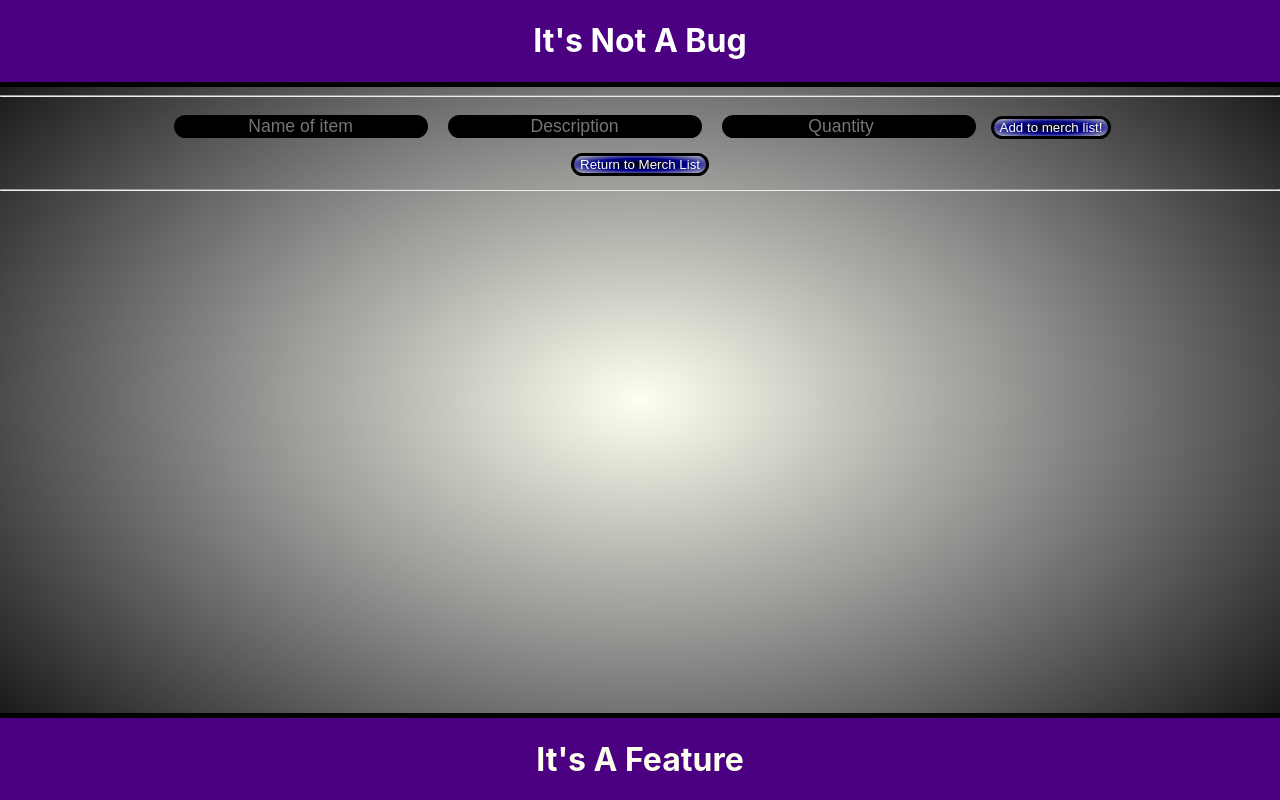
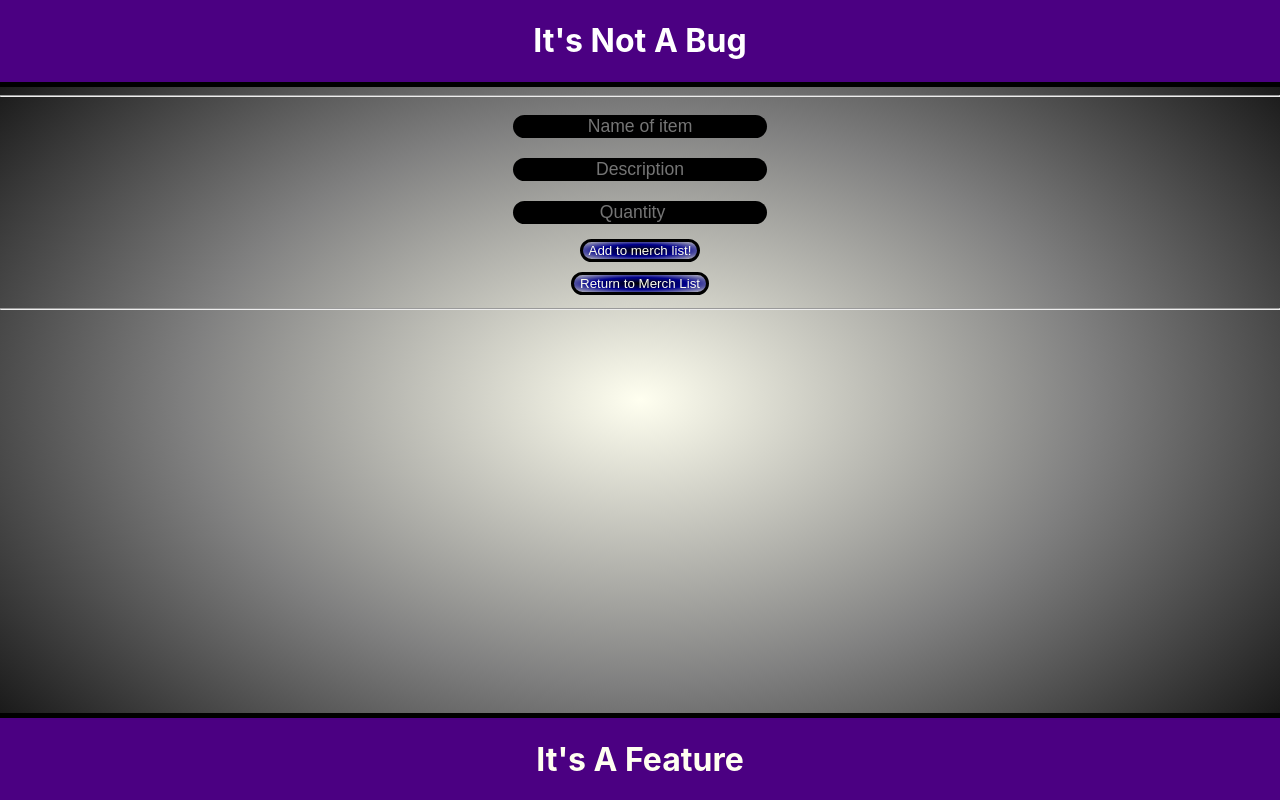
Before and after one commit to zakkreyshort/MerchSite, a React (Create React App) app: page / in a window 1280 px wide. Both pictures are taken after a click on the button "Add Merch". Built offline with nearby package versions, Linux system fonts and the light colour scheme.

Commit message:
Add styling elements
Co-authored-by: Zakkrey Short <zakkreyjshort@gmail.com>
Co-authored-by: Joseph <45412175+fractalscape13@users.noreply.github.com>

```diff
--- a/src/Components/Merch/Merch.js
+++ b/src/Components/Merch/Merch.js
@@ -17,14 +17,21 @@ function Merch(props) {
     props.decreaseQuantity();
   }
 
+  const styledComponent = {
+      border: '2px black solid',
+      borderRadius: '15px',
+      maxWidth: '400px',
+      margin:'5px'
+    }
+
   return (
-    <React.Fragment>
-      <h1>Item name: {props.name}</h1>
-      <h2>Description: {props.description}</h2>
-      <h2>{quantity}</h2>
+    <div style={styledComponent}>
+      <h2>Item name: {props.name}</h2>
+      <h4>Description: {props.description}</h4>
+      <h4>{quantity}</h4>
       <button onClick={handleDecreaseQuantity}>Add to cart</button>
       <button onClick={handleIncreaseQuantity}>Restock</button>
-    </React.Fragment>
+    </div>
   );
 }
 
--- a/src/Components/Merch/NewMerchForm.js
+++ b/src/Components/Merch/NewMerchForm.js
@@ -11,26 +11,32 @@ function NewMerchForm(props) {
 
   return (
     <React.Fragment>
+      <div style={styles}>
         <form onSubmit={handleNewMerchFormSubmission}>
           <input
             required
             type='text'
             name='name'
-          placeholder='Name of item' />
+            placeholder='Name of item' /><br />
           <input
             required
             type='text'
             name='description'
-          placeholder='Description' />
+            placeholder='Description' /><br />
           <input
             required
             type='number'
             name='quantity'
-          placeholder='Quantity' />
+            placeholder='Quantity' /><br />
           <button type='submit'>Add to merch list!</button>
         </form>
+      </div>
     </React.Fragment>
   );
+}
+
+const styles = {
+  display: 'inlineBlock'
 }
 
 NewMerchForm.propTypes = {
--- a/src/Components/MerchControl.js
+++ b/src/Components/MerchControl.js
@@ -43,12 +43,24 @@ class MerchControl extends React.Component {
     }
     return (
       <React.Fragment>
-        {currentlyVisibleState}
-        <button onClick={this.handleClick}>{buttonText}</button>
+        <div style={style1}>
+          {currentlyVisibleState}
+        </div>
+        <div style={style2}>
+          <button onClick={this.handleClick}>{buttonText}</button>
+        </div>
       </React.Fragment>
     );
   }
 
 }
 
+const style1 = {
+
+}
+
+const style2 = {
+  display: 'inlineBlock'
+}
+
 export default MerchControl;
```
Lines whose indentation alone changed are shown as unchanged.
